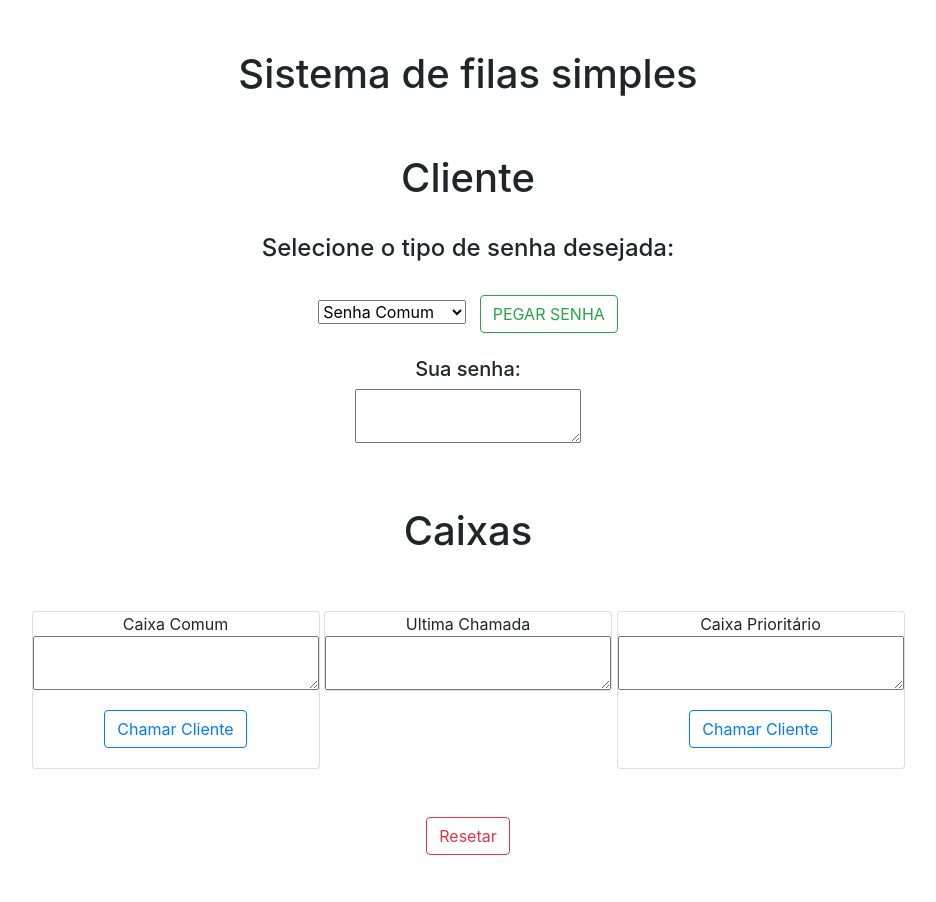
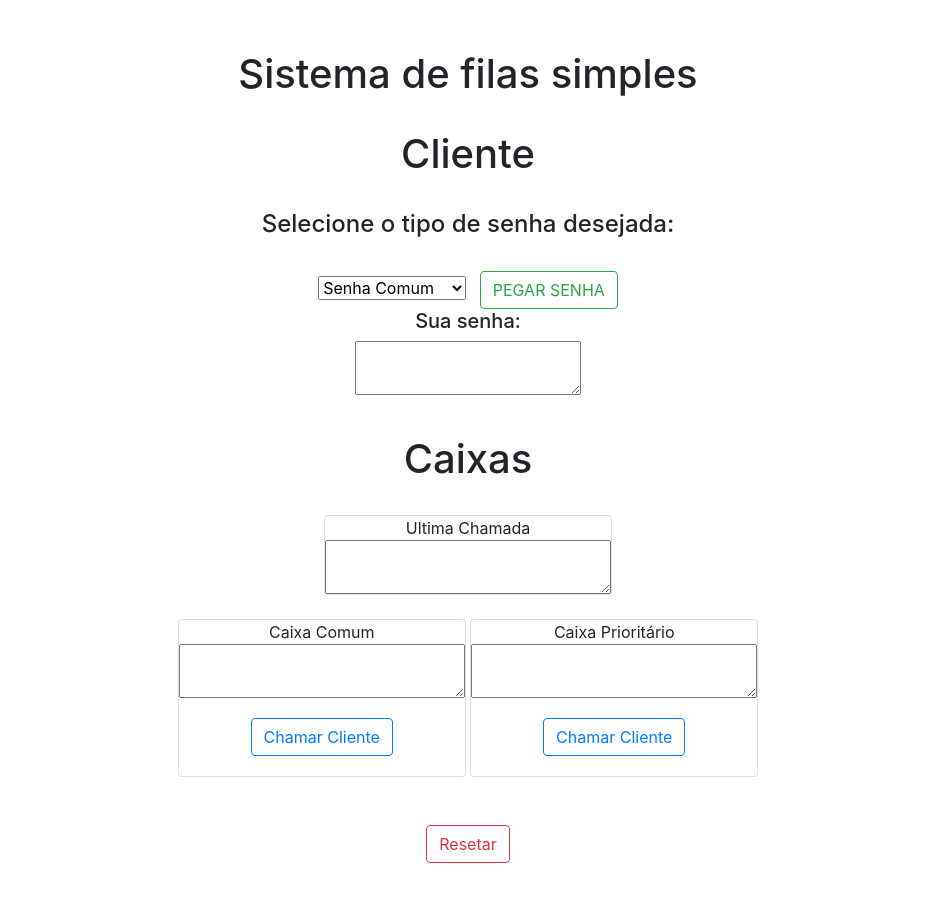
Before and after one commit to karizune/-college-exercise-queues, an Angular app: page / in a window 1280 px wide. Shown: the top 902 px of the page, without its empty margins (172-1108 px from the left). Built offline with nearby package versions, Linux system fonts and the light colour scheme.

Commit message:
Alterações das posições de objetos na tela para compatibilidade com telas menores pt.2

```diff
--- a/src/app/pagina/pagina.component.html
+++ b/src/app/pagina/pagina.component.html
@@ -1,6 +1,6 @@
 <div class="container" style="margin-top: 50px; text-align: center; margin-bottom: 50px; width: 100%;">
 <h1>Sistema de filas simples</h1>
-<br><br>
+<br>
 <div>
         <h1>Cliente</h1>
         <br>
@@ -12,16 +12,24 @@
         </select>
         &nbsp;
     <button class="btn btn-outline-success" (click)="adicionaCliente(tipoSenha.value)">PEGAR SENHA</button>
-    <br><br>
+    <br>
     <h5>Sua senha:</h5>
     <textarea>{{senhaCliente}}</textarea>
 </div>
-<br><br>
-<div class="container" style="margin-top: 10px; align-items: center; align-self: center; width: fit-content;">
+<br>
+<div class="container" style="margin-top: 10px; ">
     <h1>Caixas</h1>
     <br>
+    <div class="row justify-content-center">
+        <div>
+            <div class="card" style="width: 18rem; text-align: center;">
+                Ultima Chamada
+                <textarea name="chamada">{{ultimaSenha}}</textarea>
+            </div>
+        </div>
+    </div>
     <br>
-    <div class="row">
+    <div class="row justify-content-center" style="align-self: center; align-items: center;">
         <div>
             <div class="card" style="width: 18rem; text-align: center;">
                 Caixa Comum
@@ -29,13 +37,6 @@
                 <div class="card-body" style="align-self: center;">
                     <button type="button" class="btn btn-outline-primary" (click)="chamadaCaixa(1)">Chamar Cliente</button>
                 </div>
-            </div>
-        </div>
-        &nbsp;
-        <div>
-            <div class="card" style="width: 18rem; text-align: center;">
-                Ultima Chamada
-                <textarea name="chamada">{{ultimaSenha}}</textarea>
             </div>
         </div>
         &nbsp;
```
